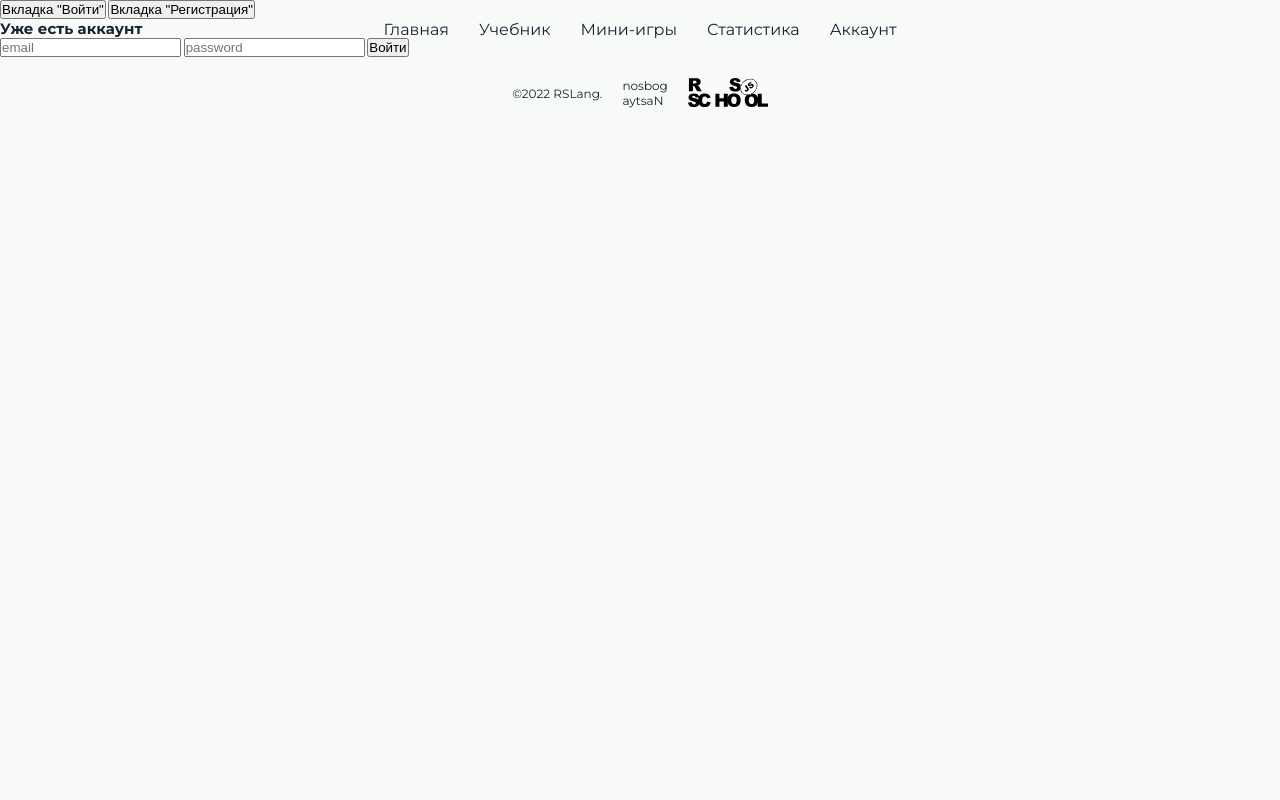
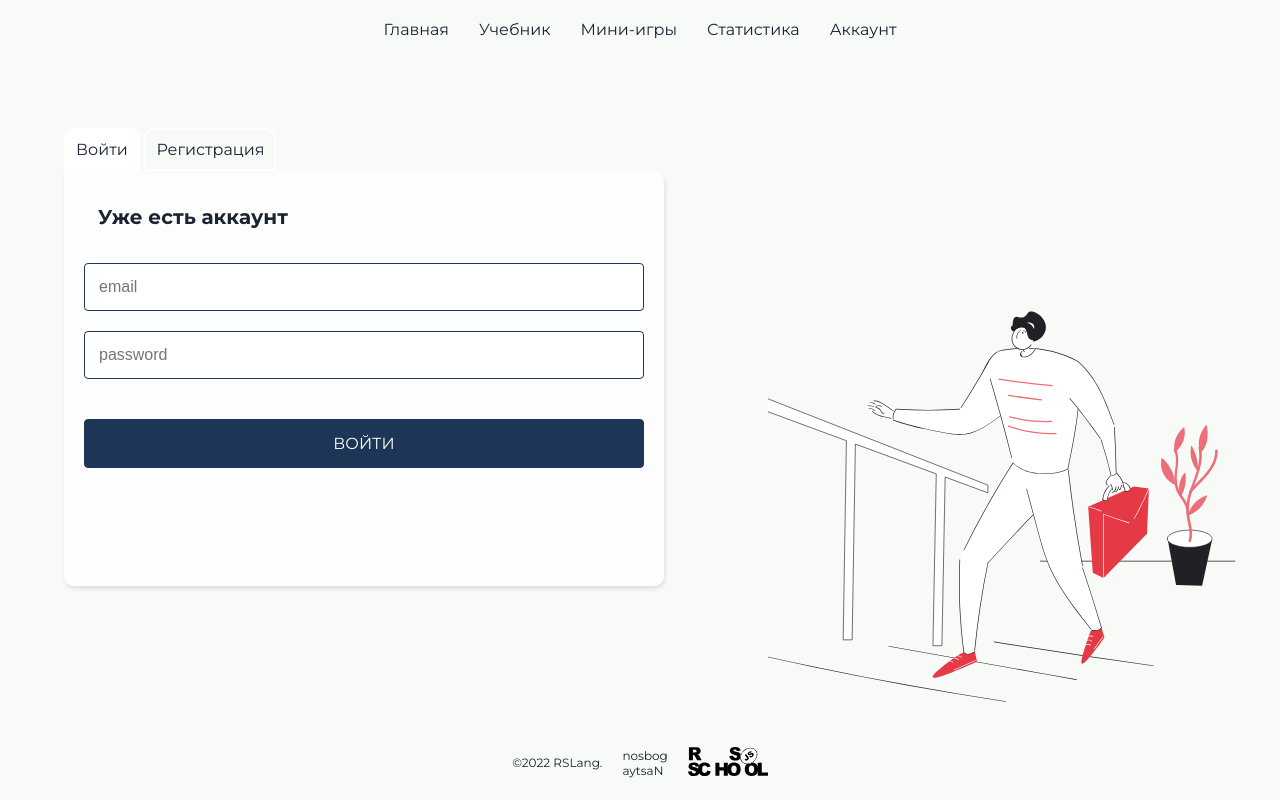
Before and after one commit to nosbog/rslang, a website built with webpack: page src/index.html in a window 1280 px wide. Both pictures are taken after a click on the item "Аккаунт". Built offline with nearby package versions, Linux system fonts and the light colour scheme.

Commit message:
feat: add account basic styles

```diff
--- a/src/style/constants.scss
+++ b/src/style/constants.scss
@@ -1,17 +1,21 @@
-$breakpoint-phone: 568px;
+$breakpoint-mobile: 568px;
 $breakpoint-tablet: 768px;
 $breakpoint-laptop-m: 1280px;
 $breakpoint-laptop-l: 1440px;
 
 $color-main-bg: #f7faf6;
 $color-add-bg: #fff;
+$color-add-bg-transparent: rgba(255, 255, 255, 0.7);
 $color-brand-1: #1d3557;
 $color-brand-2: #457b9d;
 $color-brand-3: #a8dadc;
 $color-brand-4: #e63946;
-$color-font: #192332;
+$color-font-dark: #192332;
+$color-font-light: #fff;
 $color-card: #457b9d27;
 $color-dark: #000;
+
+$height-footer: 75px;
 
 $font-family: 'Montserrat', "Helvetica", "Arial", sans-serif;
 
--- a/src/style/general.scss
+++ b/src/style/general.scss
@@ -7,7 +7,7 @@
 html {
   font-size: $font-size-html-1280;
   font-family: $font-family;
-  color: $color-font;
+  color: $color-font-dark;
   background-color: $color-main-bg;
 }
 
@@ -16,7 +16,7 @@ li {
 }
 
 a {
-  color: $color-font;
+  color: $color-font-dark;
   text-decoration: none;
   transition: $transition-hover;
 
@@ -26,6 +26,8 @@ a {
 }
 
 button {
+  font-family: $font-family;
+  color: $color-font-dark;
   outline: none;
 }
 
@@ -48,6 +50,7 @@ button {
 .body_fixed {
   overflow: hidden;
   position: fixed;
+  width: 100%;
 }
 
 @media (max-width: $breakpoint-tablet) {
@@ -57,7 +60,7 @@ button {
   }
 }
 
-@media (max-width: $breakpoint-phone) {
+@media (max-width: $breakpoint-mobile) {
   .wrapper {
     width: 98%;
   }
--- a/src/ts/components/account/account.scss
+++ b/src/ts/components/account/account.scss
@@ -0,0 +1,125 @@
+.account {
+  height: MAX(calc(100vh - $height-footer), 600px);
+  font-size: 1.8rem;
+
+  .wrapper {
+    justify-content: flex-start;
+    align-items: flex-start;
+    padding-top: max(10%, 100px);
+  }
+
+  h2 {
+    margin-bottom: 20px;
+    font-size: 2rem;
+  }
+
+  .account__image {
+    width: 40%;
+    position: absolute;
+    right: 0;
+    bottom: 10%;
+    z-index: -5;
+  }
+
+  .account__data,
+  .account__content {
+    padding: 20px;
+    background-color: $color-add-bg-transparent;
+    @include box-shadow;
+    border-radius: 0 10px 10px 10px;
+  }
+
+  .account__content {
+    min-height: 415px;
+
+    div {
+      display: flex;
+      flex-direction: column;
+
+      & > * {
+        padding: 14px;
+        margin-bottom: 20px;
+      }
+    }
+
+    .account__input {
+      font-size: 1.6rem;
+      border: 1px solid $color-brand-1;
+      border-radius: 4px;
+    }
+  }
+
+  .account__data {
+    p {
+      margin-bottom: 10px;
+
+      span {
+        font-style: italic;
+      }
+    }
+  }
+
+  .account__loggedIn-container {
+    button {
+      width: 100%;
+      padding: 14px;
+    }
+  }
+
+  .account__content,
+  .account__loggedIn-container {
+    button {
+      margin-top: 20px;
+      background-color: $color-brand-1;
+      font-size: 1.6rem;
+      color: $color-font-light;
+      text-transform: uppercase;
+      border: 1px solid $color-brand-1;
+      border-radius: 4px;
+      cursor: pointer;
+      transition: $transition-hover;
+
+      &:hover {
+        background-color: $color-brand-4;
+        border-color: $color-brand-4;
+      }
+    }
+  }
+
+  .account__NotLoggedIn-container .account__btn {
+    padding: 10px;
+    font-size: 1.6rem;
+    background-color: transparent;
+    border: 2px solid $color-add-bg;
+    border-radius: 10px 10px 0 0;
+    cursor: pointer;
+
+    &.account__btn_active {
+      background-color: $color-add-bg;
+    }
+  }
+
+  .account__loggedIn-container,
+  .account__NotLoggedIn-container {
+    width: min(80%, 600px);
+  }
+}
+
+@media (max-width: $breakpoint-mobile) {
+  .account {
+    .wrapper {
+      align-items: center;
+    }
+
+    .account__image {
+      display: none;
+    }
+
+    .account__content {
+
+      button {
+        font-size: 1.4rem;
+      }
+    }
+  }
+}
--- a/src/ts/components/account/account.ts
+++ b/src/ts/components/account/account.ts
@@ -5,18 +5,21 @@ import LocalStorageAPI from '../../localStorageAPI';
 
 export default class Account {
   innerHtmlTemplate = `
+    <div class="wrapper wrapper_padding">
       <div class="account__NotLoggedIn-container">
-      <button class="account__btn account__btn_logIn">Вкладка "Войти"</button>
-      <button class="account__btn account__btn_signUp">Вкладка "Регистрация"</button>
+        <button class="account__btn account__btn_logIn account__btn_active">Войти</button>
+        <button class="account__btn account__btn_signUp">Регистрация</button>
         <div class="account__content"></div>
       </div>
       <div class="account__loggedIn-container">
         <div class="account__data">
-        <p>Ваш аккаунт:</p>
-        <p class="account__data__name"></p>
-        <p class="account__data__email"></p>
+          <h2>Мои данные</h2>
+          <p class="account__data__name">Ник: <span></span></p>
+          <p class="account__data__email">Почта: <span></span></p>
         </div>
         <button class="account__btn account__btn_logOut">Выйти из аккаунта</button>
+      </div>
+      <img src="./assets/svg/account.svg" alt="Get Started" class="account__image" width="60%">
     </div>
   `;
 
@@ -59,10 +62,10 @@ export default class Account {
     notLoggedInContainer.style.display = 'none';
 
     const dataNameElem = this.componentElem.querySelector(
-      '.account__data__name'
+      '.account__data__name span'
     ) as HTMLParagraphElement;
     const dataEmailElem = this.componentElem.querySelector(
-      '.account__data__email'
+      '.account__data__email span'
     ) as HTMLParagraphElement;
 
     dataNameElem.textContent = this.localStorageAPI.accountStorage.name;
@@ -101,6 +104,7 @@ export default class Account {
       ) as HTMLDivElement;
       accountContent.innerHTML = ``;
 
+      this.toggleTabs(singUpBtn);
       this.signUp.showComponent();
     });
     logInBtn.addEventListener('click', () => {
@@ -109,6 +113,7 @@ export default class Account {
       ) as HTMLDivElement;
       accountContent.innerHTML = ``;
 
+      this.toggleTabs(logInBtn);
       this.logIn.showComponent();
     });
   }
@@ -132,4 +137,9 @@ export default class Account {
   hideComponent = () => {
     document.querySelector('.book')?.remove();
   };
+
+  toggleTabs(btn: HTMLButtonElement) {
+    this.componentElem.querySelector('.account__btn_active')?.classList.remove('account__btn_active');
+    btn.classList.add('account__btn_active');
   }
+}
--- a/src/ts/components/account/logIn/logIn.ts
+++ b/src/ts/components/account/logIn/logIn.ts
@@ -4,8 +4,8 @@ import LocalStorageAPI from '../../../localStorageAPI';
 export default class LogIn {
   innerHtmlTemplate = `
     <h2>Уже есть аккаунт</h2>
-    <input class="account__input account__input_email" type="text" placeholder="email">
-    <input class="account__input account__input_password" type="text" placeholder="password">
+    <input class="account__input account__input_email" type="email" placeholder="email">
+    <input class="account__input account__input_password" type="password" placeholder="password">
     <button class="logIn__btn_logIn">Войти</button>
   `;
 
--- a/src/ts/components/account/singUp/signUp.ts
+++ b/src/ts/components/account/singUp/signUp.ts
@@ -4,8 +4,8 @@ export default class SignUp {
   innerHtmlTemplate = `
     <h2>Еще нет аккаунта</h2>
     <input class="account__input account__input_name" type="text" placeholder="name">
-    <input class="account__input account__input_email" type="text" placeholder="email">
-    <input class="account__input account__input_password" type="text" placeholder="password">
+    <input class="account__input account__input_email" type="email" placeholder="email">
+    <input class="account__input account__input_password" type="password" placeholder="password">
     <button class="signUp__btn_signUp">Зарегистрироваться</button>
   `;
 
--- a/src/ts/components/footer/footer.scss
+++ b/src/ts/components/footer/footer.scss
@@ -1,5 +1,6 @@
 .footer {
   padding: 20px 0;
+  height: $height-footer;
 
   display: flex;
   justify-content: center;
--- a/src/ts/components/header/header.scss
+++ b/src/ts/components/header/header.scss
@@ -56,7 +56,7 @@
     cursor: pointer;
 
     svg path:nth-child(2) {
-      fill: $color-font;
+      fill: $color-font-dark;
     }
   }
 }
@@ -67,7 +67,7 @@
   }
 }
 
-@media (max-width: $breakpoint-phone) {
+@media (max-width: $breakpoint-mobile) {
   .header {
     justify-content: space-between;
     padding: 0 10px;
@@ -86,7 +86,7 @@
       top: 0;
       left: 0;
       margin-top: 60px;
-      width: 100vw;
+      width: 100%;
       height: 100vh;
       visibility: hidden;
 
--- a/src/ts/components/main/main.scss
+++ b/src/ts/components/main/main.scss
@@ -128,12 +128,12 @@
     }
 
     .greeting__image {
-      max-width: 50%;
+      width: 50%;
     }
   }
 }
 
-@media (max-width: $breakpoint-phone) {
+@media (max-width: $breakpoint-mobile) {
   .greeting-section {
 
     .greeting__text {
@@ -260,7 +260,7 @@
   }
 }
 
-@media (max-width: $breakpoint-phone) {
+@media (max-width: $breakpoint-mobile) {
   .advantages__item {
     position: relative;
 
@@ -299,7 +299,7 @@
   }
 }
 
-@media (max-width: $breakpoint-phone) {
+@media (max-width: $breakpoint-mobile) {
   .video-container {
     min-height: 200px;
   }
```
Also changed, not shown: src/assets/svg/account.svg (added). Lines whose indentation alone changed are shown as unchanged.
